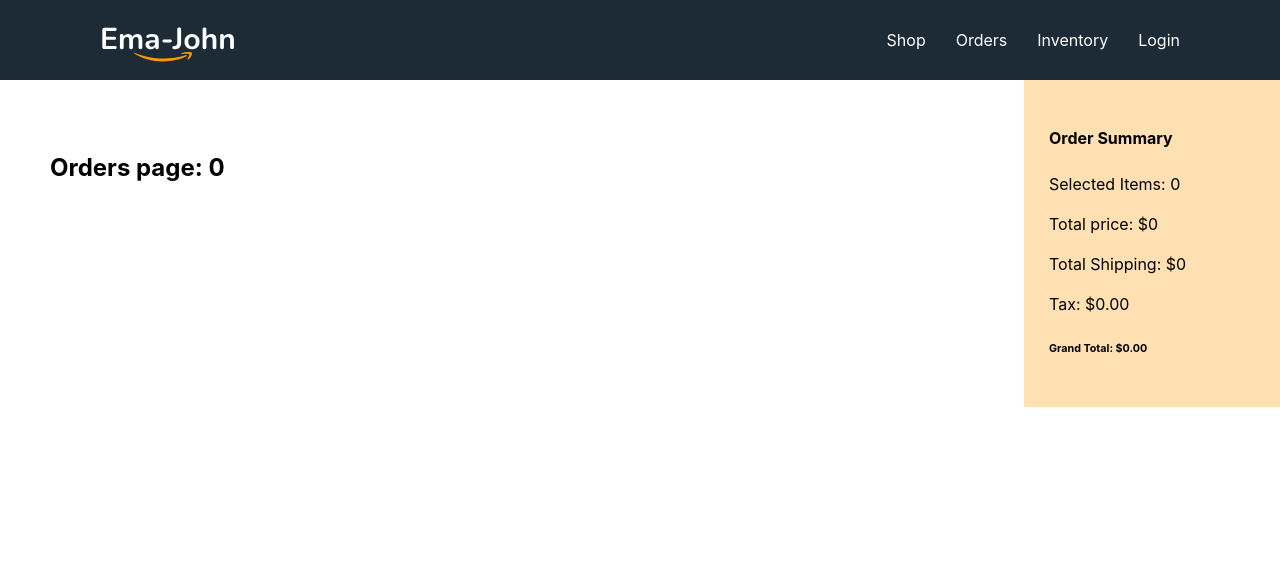
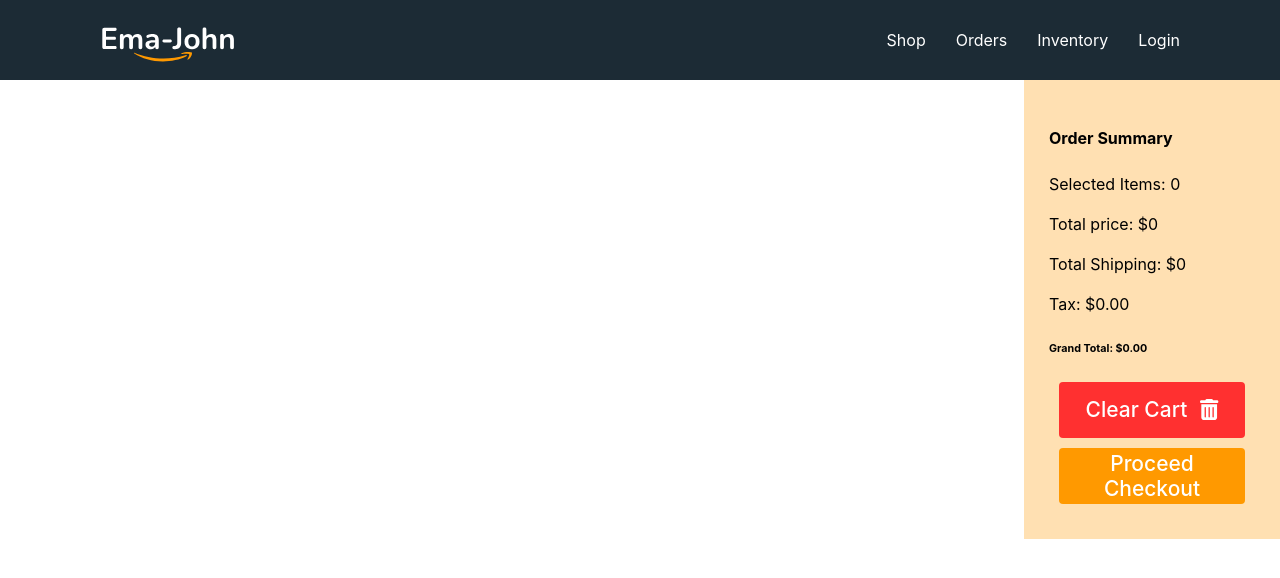
Before and after one commit to habib-N19/ema-john-simple, a React (Vite) app: page /orders in a window 1280 px wide. Shown: the top 578 px of the page. Built offline with nearby package versions, Linux system fonts and the light colour scheme.

Commit message:
added new features to the shop! like handling cart deletion adding new cart items

```diff
--- a/src/components/Cart/Cart.css
+++ b/src/components/Cart/Cart.css
@@ -1,10 +1,20 @@
 .cart {
     background-color: rgba(255, 153, 0, 0.3);
+    ;
     padding: 25px;
     position: sticky;
     top: 0;
 }
 
-.cart p {
-    font-size: 16px;
+.btn-clear-cart {
+    width: 90%;
+    height: 56px;
+    font-size: 21px;
+    margin: 10px auto;
+    background: #FF3030;
+    border-radius: 4px;
+    color: white;
+    display: flex;
+    justify-content: space-between;
+    align-items: center;
 }
--- a/src/components/Cart/Cart.jsx
+++ b/src/components/Cart/Cart.jsx
@@ -1,6 +1,8 @@
 import React from 'react'
 import './Cart.css'
-const Cart = ({ cart }) => {
+import { FontAwesomeIcon } from '@fortawesome/react-fontawesome'
+import { faTrashAlt } from '@fortawesome/free-solid-svg-icons'
+const Cart = ({ cart, handleClearCart, children }) => {
   let totalPrice = 0
   let totalShipping = 0
   let quantity = 0
@@ -23,6 +25,11 @@
       <p>Total Shipping: ${totalShipping}</p>
       <p>Tax: ${tax.toFixed(2)}</p>
       <h6>Grand Total: ${grandTotal.toFixed(2)}</h6>
+      <button onClick={handleClearCart} className='btn-clear-cart'>
+        <span>Clear Cart </span>
+        <FontAwesomeIcon icon={faTrashAlt} />
+      </button>
+      {children}
     </div>
   )
 }
--- /dev/null
+++ b/src/components/Checkout/Checkout.jsx
@@ -0,0 +1,11 @@
+import React from 'react'
+
+const Checkout = () => {
+  return (
+    <div>
+      <h2>Checkout page</h2>
+    </div>
+  )
+}
+
+export default Checkout
--- /dev/null
+++ b/src/components/Orders/Orders.css
@@ -0,0 +1,4 @@
+.review-container {
+    margin: 50px auto;
+
+}
--- a/src/components/Orders/Orders.jsx
+++ b/src/components/Orders/Orders.jsx
@@ -1,17 +1,42 @@
-import React from 'react'
+import React, { useState } from 'react'
 import Cart from '../Cart/Cart'
-import { useLoaderData } from 'react-router-dom'
+import { Link, useLoaderData } from 'react-router-dom'
+import ReviewItem from '../ReviewItem/ReviewItem'
+import './Orders.css'
+import { deleteShoppingCart, removeFromDb } from '../../utilities/fakedb'
 
 const Orders = () => {
-  const cart = useLoaderData()
-  console.log(cart)
+  const savedCart = useLoaderData()
+  const [cart, setCart] = useState(savedCart)
+
+  const handleRemoveFromCart = id => {
+    const remaining = cart.filter(product => product.id !== id)
+    setCart(remaining)
+    removeFromDb(id)
+  }
+
+  const handleClearCart = () => {
+    setCart([])
+    deleteShoppingCart()
+  }
+
   return (
     <div className='shop-container'>
-      <div className='products-container'>
-        <h2>Orders page: {cart.length}</h2>
+      <div className='review-container'>
+        {cart.map(product => (
+          <ReviewItem
+            key={product.id}
+            product={product}
+            handleRemoveFromCart={handleRemoveFromCart}
+          ></ReviewItem>
+        ))}
       </div>
       <div className='cart-container'>
-        <Cart cart={cart}></Cart>
+        <Cart cart={cart} handleClearCart={handleClearCart}>
+          <Link className='proceed-link' to='/checkout'>
+            <button className='btn-proceed'>Proceed Checkout</button>
+          </Link>
+        </Cart>
       </div>
     </div>
   )
--- /dev/null
+++ b/src/components/ReviewItem/ReviewItem.css
@@ -0,0 +1,51 @@
+.review-item {
+    width: 571px;
+    border: 1px solid #95A0A7;
+    border-radius: 8px;
+    margin-bottom: 25px;
+    padding: 8px 25px 8px 8px;
+    display: flex;
+    align-items: center;
+}
+
+.review-item .product-title {
+    font-weight: 400;
+    font-size: 21px;
+    line-height: 25px;
+    letter-spacing: 0.0015em;
+}
+
+.review-details {
+    flex-grow: 1;
+}
+
+
+.review-details p {
+    margin: 0 15px;
+}
+
+.review-item img {
+    width: 91px;
+    height: 91px;
+    border-radius: 6px;
+}
+
+.orange-text {
+    color: #FF9900;
+}
+
+/* button delete styles */
+.btn-delete {
+    height: 55px;
+    width: 55px;
+    border-radius: 50%;
+    background-color: rgba(235, 87, 87, 0.3);
+    display: flex;
+    justify-content: center;
+    align-items: center;
+}
+
+.delete-icon {
+    color: #EB5757;
+    font-size: 27px;
+}
--- /dev/null
+++ b/src/components/ReviewItem/ReviewItem.jsx
@@ -0,0 +1,23 @@
+import React from 'react';
+import { FontAwesomeIcon } from '@fortawesome/react-fontawesome'
+import { faTrashAlt } from '@fortawesome/free-solid-svg-icons'
+import './ReviewItem.css';
+
+const ReviewItem = ({ product, handleRemoveFromCart }) => {
+    const { id, img, price, name, quantity } = product;
+    return (
+        <div className='review-item'>
+            <img src={img} alt="" />
+            <div className='review-details'>
+                <p className='product-title'>{name}</p>
+                <p>Price: <span className='orange-text'>${price}</span></p>
+                <p>Order Quantity: <span className='orange-text'>{quantity}</span></p>
+            </div>
+            <button onClick={() => handleRemoveFromCart(id)} className='btn-delete'>
+                <FontAwesomeIcon className='delete-icon' icon={faTrashAlt} />
+            </button>
+        </div>
+    );
+};
+
+export default ReviewItem;
--- a/src/components/Shop/Shop.css
+++ b/src/components/Shop/Shop.css
@@ -10,3 +10,20 @@
     grid-template-columns: repeat(3, 1fr);
     gap: 34px;
 }
+
+.proceed-link {
+    text-decoration: none;
+}
+
+.btn-proceed {
+    background: #FF9900;
+    width: 90%;
+    height: 56px;
+    font-size: 21px;
+    margin: 10px auto;
+    border-radius: 4px;
+    color: white;
+    display: flex;
+    justify-content: space-between;
+    align-items: center;
+}
--- a/src/components/Shop/Shop.jsx
+++ b/src/components/Shop/Shop.jsx
@@ -1,9 +1,14 @@
 import React, { useEffect, useState } from 'react'
-import { addToDb, getShoppingCart } from '../../utilities/fakedb'
+import {
+  addToDb,
+  deleteShoppingCart,
+  getShoppingCart
+} from '../../utilities/fakedb'
 import Cart from '../Cart/Cart'
 import Products from '../Product/Product'
 import Product from '../Product/Product'
 import './Shop.css'
+import { Link } from 'react-router-dom'
 
 const Shop = () => {
   const [products, setProducts] = useState([])
@@ -48,6 +53,11 @@
     setCart(newCart)
     addToDb(product.id)
   }
+
+  const handleClearCart = () => {
+    setCart([])
+    deleteShoppingCart()
+  }
   return (
     <div className='shop-container'>
       <div className='products-container'>
@@ -60,7 +70,11 @@
         ))}
       </div>
       <div className='cart-container'>
-        <Cart cart={cart}></Cart>
+        <Cart cart={cart} handleClearCart={handleClearCart}>
+          <Link className='proceed-link' to='/orders'>
+            <button className='btn-proceed'>Review Order</button>
+          </Link>
+        </Cart>
       </div>
     </div>
   )
--- a/src/main.jsx
+++ b/src/main.jsx
@@ -10,6 +10,7 @@
 import Inventory from './components/Inventory/Inventory'
 import Login from './components/Login/Login'
 import cartProductsLoader from './loaders/cardProductsLoader'
+import Checkout from './components/Checkout/Checkout'
 
 const router = createBrowserRouter([
   {
@@ -24,6 +25,10 @@
         path: 'orders',
         element: <Orders></Orders>,
         loader: cartProductsLoader
+      },
+      {
+        path: '/checkout',
+        element: <Checkout></Checkout>
       },
       {
         path: 'inventory',
```
